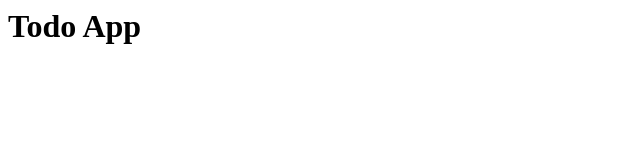
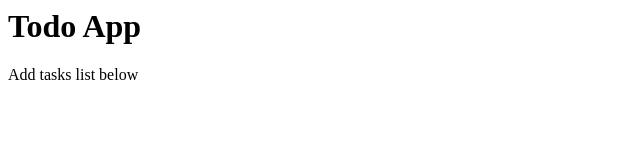
Before and after one commit to sharanapparh/todo-app, a plain HTML site: page index.html in a window 1280 px wide. Shown: the whole page, without its empty margins (0-640 px from the left). Drawn offline with Linux system fonts and the light colour scheme.

Commit message:
added pargraph to index.html

```diff
--- a/index.html
+++ b/index.html
@@ -1 +1,2 @@
 <h1>Todo App</h1>
+<p>Add tasks list below</p>
```
